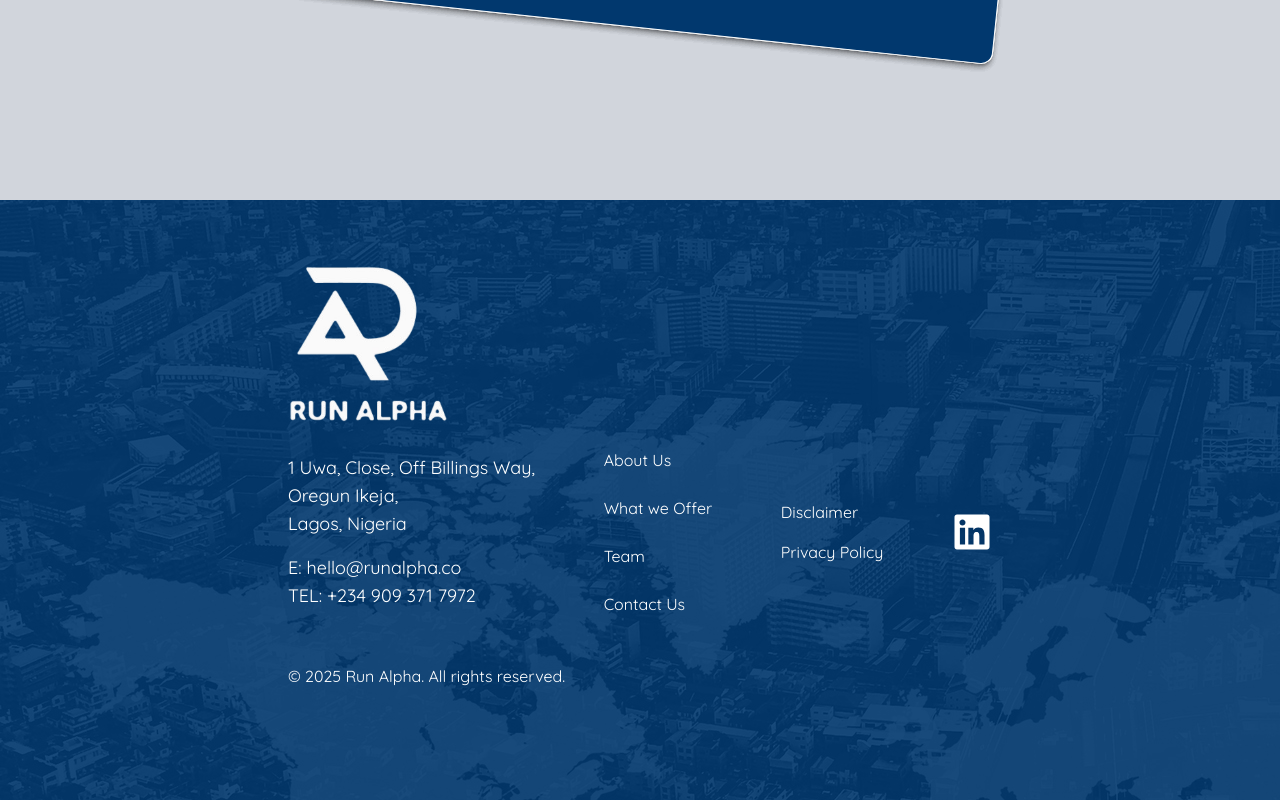
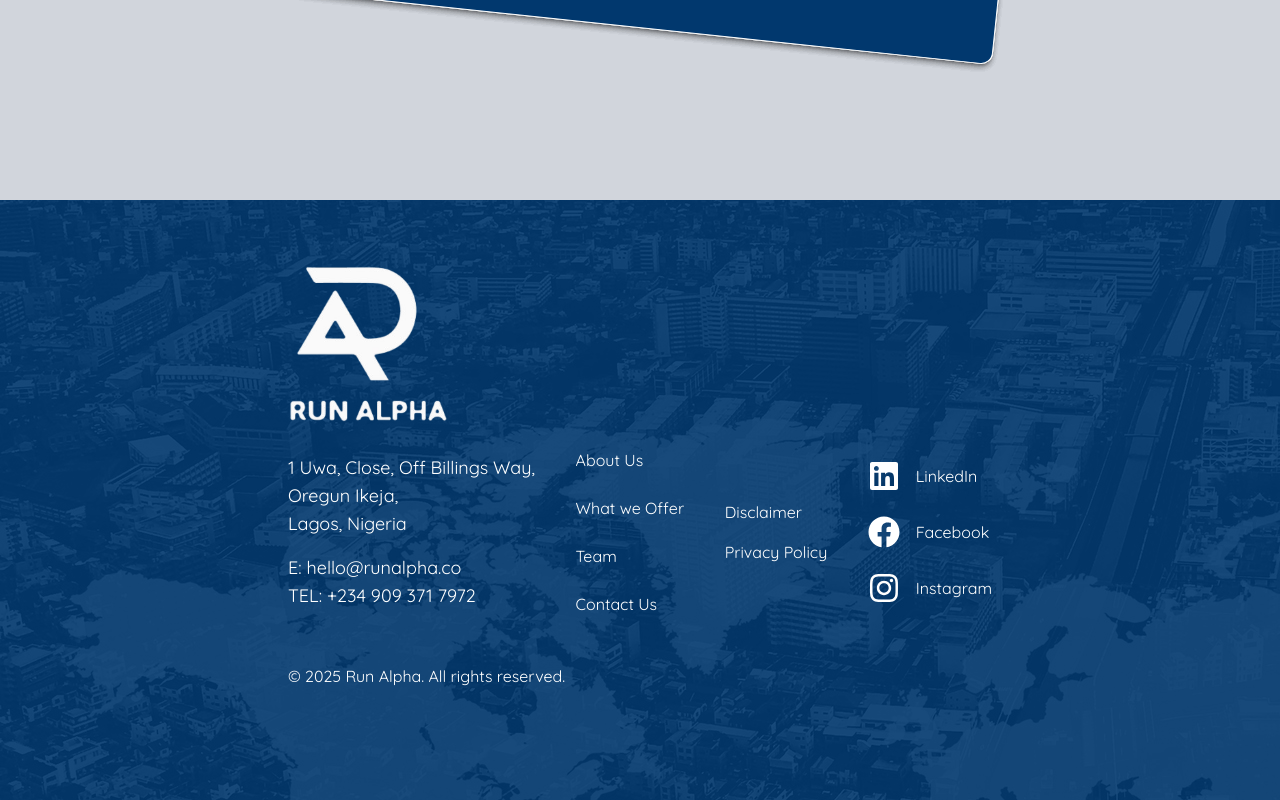
Before and after one commit to kvng-dev/run-alpha, a React (Vite) app: page /team in a window 1280 px wide. Shown: the part 4281-5081 px from the top of the page. Built offline with nearby package versions, Linux system fonts and the light colour scheme; a web font is replaced by a local one.

Commit message:
fix: minor fixes

```diff
--- a/src/components/Footer.jsx
+++ b/src/components/Footer.jsx
@@ -1,43 +1,40 @@
-import Logo from "../ui/Logo"
-import { Link } from "react-router"
-import { navLinksItems } from "../data/data"
-import { socials } from "../data/data"
-
-
+import Logo from "../ui/Logo";
+import { Link } from "react-router";
+import { navLinksItems } from "../data/data";
+import { socials } from "../data/data";
 
 function Footer() {
   return (
-    <footer className="lg:px-28 xl:px-36 px-4 md:px-16 container mx-auto py-12 md:py-16 bg-alpha/90 bg-cover bg-center h-auto md:h-fit md:text-[18.5px] relative font-quicksand max-w-screen">
-      <div className="absolute top-0 left-0 w-full h-full bg-[url('/map.jpg')] -z-1" />
-      <div className="lg:px-28 xl:px-36 px-4 md:px-16 container mx-auto">
-      <Logo className={"md:w-40 md:h-40 mb-6 w-20 h-20"} src="/logos/run-logo.png" />
-      <div className="w-full text-white flex flex-wrap flex-row justify-between gap-8 font-normal items-center">
-
-          <div className="space-y-4 text-lg flex flex-col">
+    <footer className="bg-alpha/90 font-quicksand relative container mx-auto h-auto max-w-screen bg-cover bg-center px-4 py-12 md:h-fit md:px-16 md:py-16 md:text-[18.5px] lg:px-28 xl:px-36">
+      <div className="absolute top-0 left-0 -z-1 h-full w-full bg-[url('/map.jpg')]" />
+      <div className="container mx-auto px-4 md:px-16 lg:px-28 xl:px-36">
+        <Logo
+          className={"mb-6 h-20 w-20 md:h-40 md:w-40"}
+          src="/logos/run-logo.png"
+        />
+        <div className="flex w-full flex-row flex-wrap items-center justify-between gap-8 font-normal text-white">
+          <div className="flex flex-col space-y-4 text-lg">
             <p className="">
               1 Uwa, Close, Off Billings Way, <br /> Oregun Ikeja, <br />
-              Lagos, Nigeria</p>
+              Lagos, Nigeria
+            </p>
             <div>
               <p className="">
                 E: <a href="mailto:hello@runalpha.co">hello@runalpha.co</a>
               </p>
 
-              <p className="">
-                TEL: +234 909 371 7972
-              </p>
+              <p className="">TEL: +234 909 371 7972</p>
             </div>
           </div>
 
-            <ul className="flex gap-1 md:gap-6 flex-col text-base ">
-          {
-            navLinksItems
-              .filter(link => link.name !== "Home") // Filter out the "Home" link
+          <ul className="flex flex-col gap-1 text-base md:gap-6">
+            {navLinksItems
+              .filter((link) => link.name !== "Home") // Filter out the "Home" link
               .map((link) => (
                 <li key={link.name} className="hover:text-secondary">
                   <Link to={link.href}>{link.name}</Link>
                 </li>
-              ))
-          }
+              ))}
           </ul>
 
           <div className="flex flex-col gap-4 text-base">
@@ -47,30 +44,31 @@ function Footer() {
             <Link to={`privacy-policy`}>
               <p>Privacy Policy</p>
             </Link>
-
           </div>
 
-        <ul className="flex gap-6 flex-col text-base justify-end justify-self-end h-full items-end">
-          {
-            socials.map((link) => (
+          <ul className="flex h-full flex-col items-start justify-end gap-6 text-base">
+            {socials.map((link) => (
               <li key={link.name}>
-                <Link to={link.href} className="flex items-center gap-4">
-                  <span>{<link.icon size={40} />}</span>
-                  {/* <span>{link.name}</span> */}
+                <Link
+                  to={link.href}
+                  className="flex cursor-pointer items-center gap-4"
+                  target="_blank"
+                  rel="noopener noreferrer"
+                >
+                  <span>{<link.icon size={32} />}</span>
+                  <span>{link.name}</span>
                 </Link>
               </li>
-            ))
-          }
+            ))}
           </ul>
         </div>
 
-
-      <div className="h-full my-12 text-white text-base align-text-bottom">
+        <div className="my-12 h-full align-text-bottom text-base text-white">
           <p>© {new Date().getFullYear()} Run Alpha. All rights reserved.</p>
         </div>
       </div>
     </footer>
-  )
+  );
 }
 
-export default Footer
+export default Footer;
--- a/src/data/data.js
+++ b/src/data/data.js
@@ -1,4 +1,4 @@
-import { FaLinkedin } from "react-icons/fa";
+import { FaFacebook, FaInstagram, FaLinkedin } from "react-icons/fa";
 
 export const navLinksItems = [
   { name: "Home", href: "/", id: 1 },
@@ -11,9 +11,21 @@ export const navLinksItems = [
 export const socials = [
   {
     id: 1,
-    href: "",
+    href: "https://www.linkedin.com/company/runalpha/",
     name: "LinkedIn",
     icon: FaLinkedin,
+  },
+  {
+    id: 2,
+    href: "https://www.facebook.com/profile.php?id=61581323386413",
+    name: "Facebook",
+    icon: FaFacebook,
+  },
+  {
+    id: 3,
+    href: "https://www.instagram.com/runalpha.co/",
+    name: "Instagram",
+    icon: FaInstagram,
   },
 ];
 
--- a/src/features/home/BlogSection.jsx
+++ b/src/features/home/BlogSection.jsx
@@ -110,9 +110,9 @@ const BlogCarousel = () => {
             </span>
           </h2>
           <p className="mx-auto max-w-3xl text-xl text-gray-600">
-            Stay ahead with expert analysis on investment strategies, FX risk
-            management, and wealth protection from our team of financial
-            professionals.
+            We&apos;re more than wealth managers — we&apos;re partners in
+            preserving heritage, navigating today&apos;s market, growing across
+            borders, and building legacies that last for genrations.
           </p>
         </div>
 
```
Lines whose indentation alone changed are shown as unchanged.
